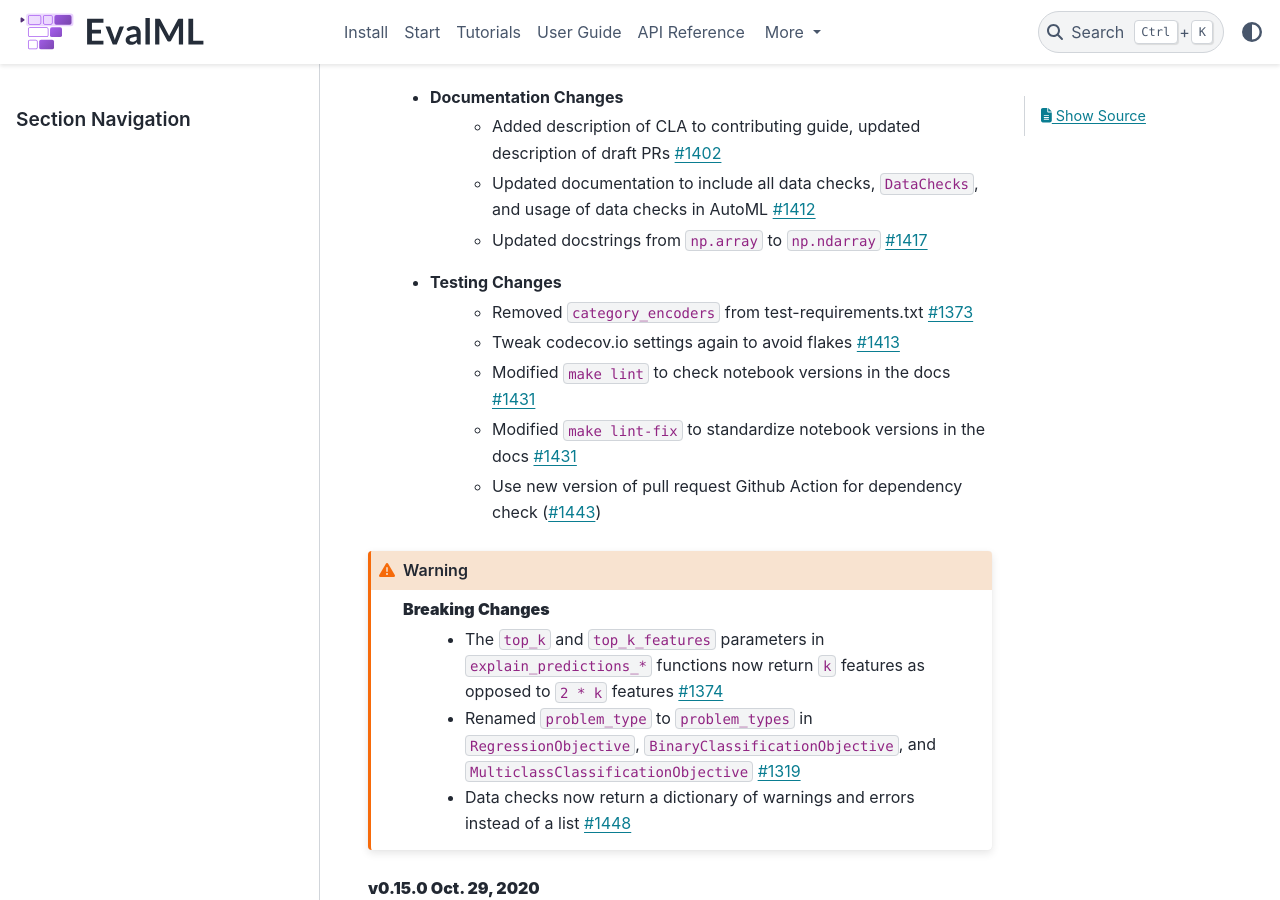
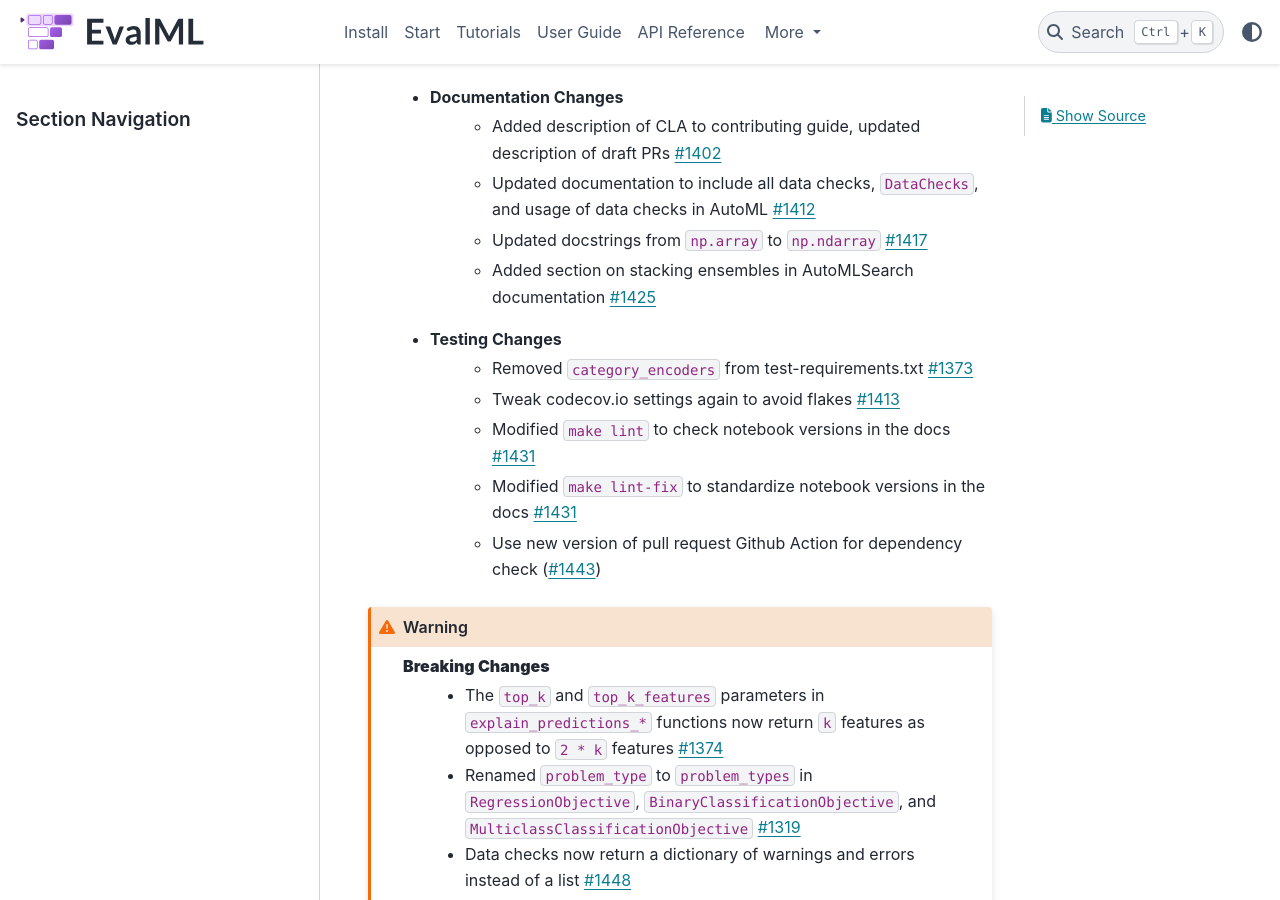
Before and after one commit to alteryx/evalml, a Sphinx documentation site: the page built from docs/source/release_notes.rst, in a window 1280 px wide and 900 px high, scrolled down 1514 px. Built offline with Sphinx 7.4.7 and the PyData theme 0.15.4, drawn with Linux system fonts in a browser that asks for light colours; comment, search, counter and statistics services are not loaded.

Commit message:
Add stacked ensembling to AutoML documentation (#1425)
* init

* remove call to results

* release notes

* some cleanup

* update to use ww

* address comments

* linting

* remove empty cell

```diff
--- a/docs/source/release_notes.rst
+++ b/docs/source/release_notes.rst
@@ -33,7 +33,8 @@ Release Notes
     * Documentation Changes
         * Added description of CLA to contributing guide, updated description of draft PRs :pr:`1402`
         * Updated documentation to include all data checks, ``DataChecks``, and usage of data checks in AutoML :pr:`1412`
-        *  Updated docstrings from ``np.array`` to ``np.ndarray`` :pr:`1417`
+        * Updated docstrings from ``np.array`` to ``np.ndarray`` :pr:`1417`
+        * Added section on stacking ensembles in AutoMLSearch documentation :pr:`1425`
     * Testing Changes
         * Removed ``category_encoders`` from test-requirements.txt :pr:`1373`
         * Tweak codecov.io settings again to avoid flakes :pr:`1413`
```
Also changed, not shown: docs/source/user_guide/automl.ipynb.
